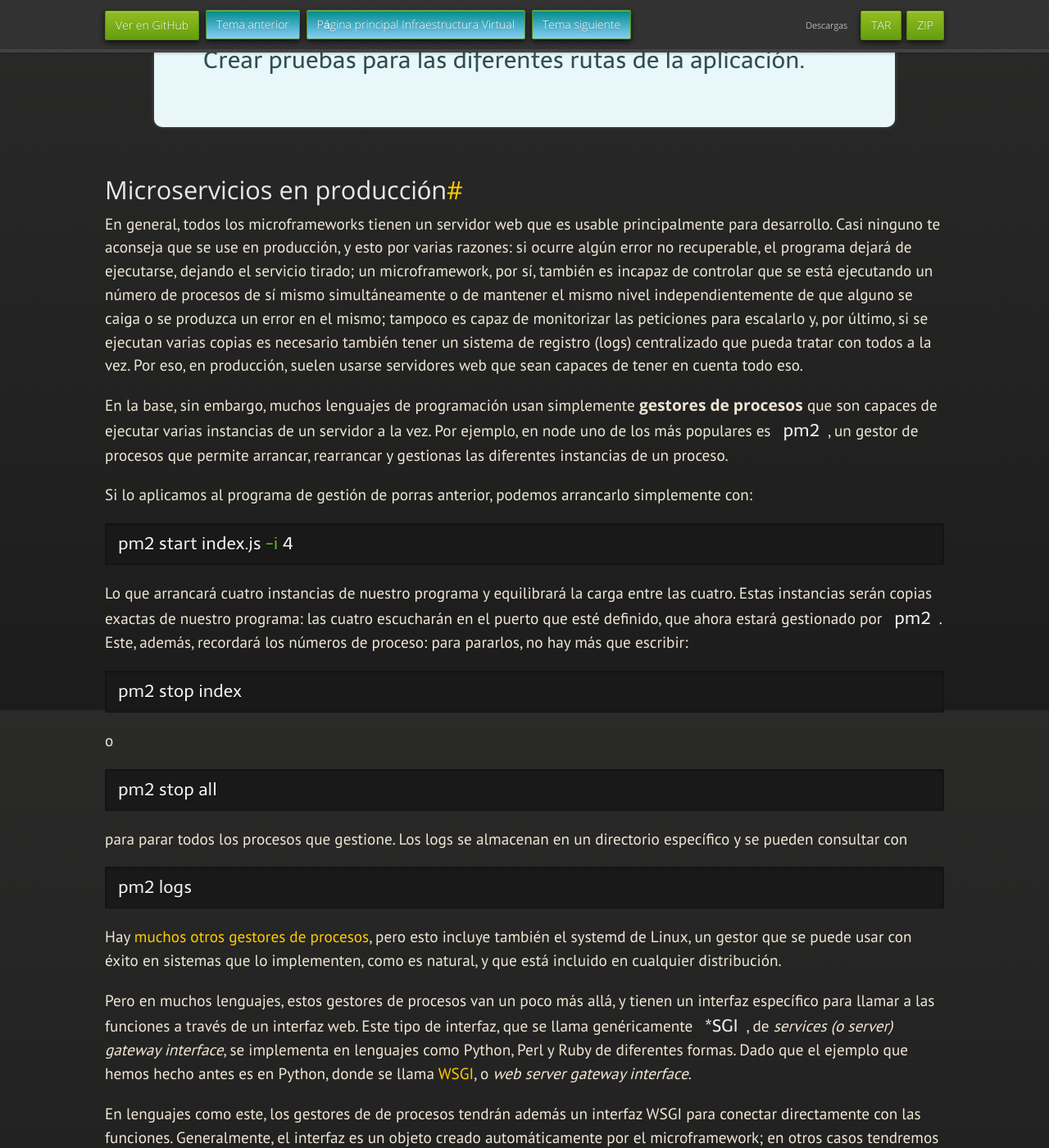
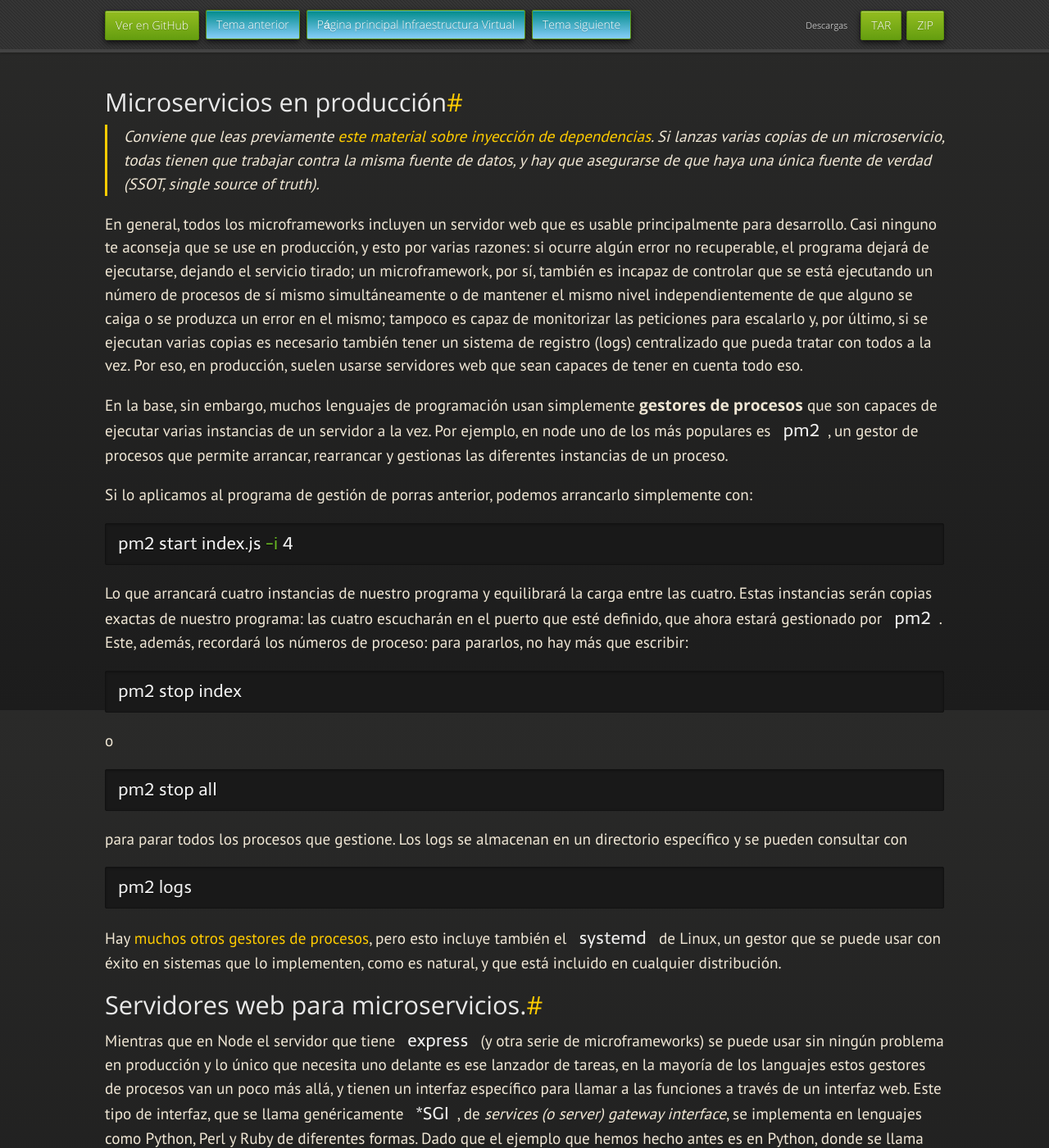
Before and after one commit to JJ/IV, a Jekyll site: the page built from documentos/temas/Microservicios.md, in a window 1280 px wide and 1400 px high, scrolled down 14434 px. Shown: the whole window at 82% size. Built offline with Jekyll 4.4.1, drawn with Linux system fonts in a browser that asks for light colours; nearby versions of some CDN libraries; some web fonts are replaced; our own code applies the rules of GitHub Pages for plain Markdown files; some of the changed text lies outside the part shown.

Commit message:
Sync documentos/temas/Microservicios.md de master a gh-pages

```diff
--- a/documentos/temas/Microservicios.md
+++ b/documentos/temas/Microservicios.md
@@ -30,9 +30,7 @@ next: PaaS
 1. Entender los mecanismos de diseño, prueba y despliegue de un microservicio
    antes de efectuarlo y enviarlo a la nube.
 
-2. Aplicar el concepto de *DevOps* a este tipo específico de plataforma.
-
-3. Aprender prácticas seguras en el desarrollo de aplicaciones en la nube.
+2. Aprender prácticas seguras en el desarrollo de aplicaciones en la nube.
 
 </div>
 
@@ -611,7 +609,14 @@ Crear pruebas para las diferentes rutas de la aplicación.
 
 ## Microservicios en producción
 
-En general, todos los microframeworks tienen un servidor web que es
+> Conviene que leas previamente
+> [este material sobre inyección de dependencias](https://jj.github.io/curso-tdd/temas/inversi%C3%B3n.html).
+> Si lanzas varias copias de un microservicio, todas tienen que
+> trabajar contra la misma fuente de datos, y hay que asegurarse de
+> que haya una única fuente de verdad (SSOT, *single source of
+> truth*).
+
+En general, todos los microframeworks incluyen un servidor web que es
 usable principalmente para desarrollo. Casi ninguno te aconseja que se
 use en producción, y esto por varias razones: si ocurre algún error no
 recuperable, el programa dejará de ejecutarse, dejando el servicio
@@ -663,11 +668,17 @@ pm2 logs
 
 Hay
 [muchos otros gestores de procesos](https://www.tecmint.com/process-managers-for-node-js-applications-in-linux/),
-pero esto incluye también el systemd de Linux, un gestor que se puede usar con
+pero esto incluye también el `systemd` de Linux, un gestor que se puede usar con
 éxito en sistemas que lo implementen, como es natural, y que está incluido en
 cualquier distribución.
 
-Pero en muchos lenguajes, estos gestores de procesos van un poco más allá, y
+
+## Servidores web para microservicios.
+
+Mientras que en Node el servidor que tiene `express` (y otra serie de
+microframeworks) se puede usar sin ningún problema en producción y lo
+único que necesita uno delante es ese lanzador de tareas, en la
+mayoría de los languajes estos gestores de procesos van un poco más allá, y
 tienen un interfaz específico para llamar a las funciones a través de un
 interfaz web. Este tipo de interfaz, que se llama genéricamente `*SGI`, de
 *services (o server) gateway interface*, se implementa en lenguajes como
@@ -677,8 +688,10 @@ antes es en Python, donde se llama
 server gateway interface*.
 
 En lenguajes como este, los gestores de de procesos tendrán además un
-interfaz WSGI para conectar directamente con las
-funciones. Generalmente, el interfaz es un objeto creado
+interfaz para conectar directamente con las
+funciones, que se denomina de diferentes maneras en diferentes
+lenguajes, casi siempre generalmente con el sufijo -SGI. Generalmente,
+el interfaz es un objeto creado
 automáticamente por el microframework; en otros casos tendremos que
 programarlo específicamente. Estos programas hacen más énfasis en el
 hecho de que se tratan de un servidor HTTP con WSGI que con el hecho
@@ -723,7 +736,8 @@ En todo caso, cuando se ejecuta `gunicorn` la consola se queda
 bloqueada; tampoco te permite arrancar o rearrancar los procesos, o
 añadir más workers. De hecho, `pm2` es independiente del proceso que
 se ejecute o el lenguaje en el que se esté trabajando, y se puede usar
-con [microframeworks en Python](https://stackoverflow.com/questions/53686057/running-gunicorn-flask-with-pm2-doesnt-load-proper-css),
+con
+[microframeworks en Python](https://stackoverflow.com/questions/53686057/running-gunicorn-flask-with-pm2-doesnt-load-proper-css),
 pero para reducir las dependencias, es mejor usar una herramienta que
 esté escrita también en Python. Esta herramienta puede ser `fabric`
 (de la que se hablará más adelante), pero mientras tanto pm2 es
@@ -803,7 +818,10 @@ gulp.task('stop', shell.task(['pm2 stop Porra' ]));
 workflow que funciona de forma asíncrona y que permite definir con
 código las tareas a realizar. En este caso solo tres tareas: test,
 start y stop, y para ello usamos una serie de *plugins* que integran
-gulp con utilidades como `mocha` o el shell.
+gulp con utilidades como `mocha` o el shell. En este caso estamos
+usando `pm2` como una biblioteca externa, en vez de usarlo desde la
+línea de órdenes; es la ventaja de usar una herramienta que está
+escrita en el mismo lenguaje que nuestra aplicación.
 
 Usando esto, con
 
@@ -825,7 +843,7 @@ el shell.
 
 Usar `rake`, `invoke` o la herramienta equivalente en tu lenguaje de
 programación para programar diferentes tareas que se puedan lanzar
-fácilmente desde la línea de órdenes.
+fácilmente desde la línea de órdenes un microservicio.
 
 </div>
 
```
Also changed, not shown: other parts of documentos/temas/Microservicios.md (+2 -1 lines).
